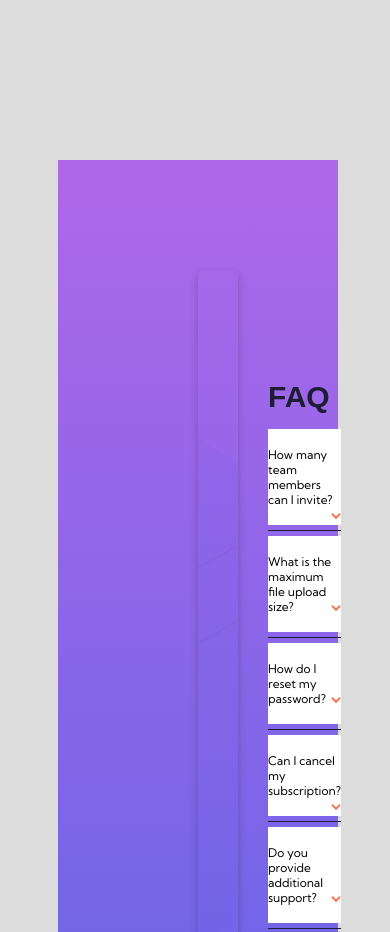
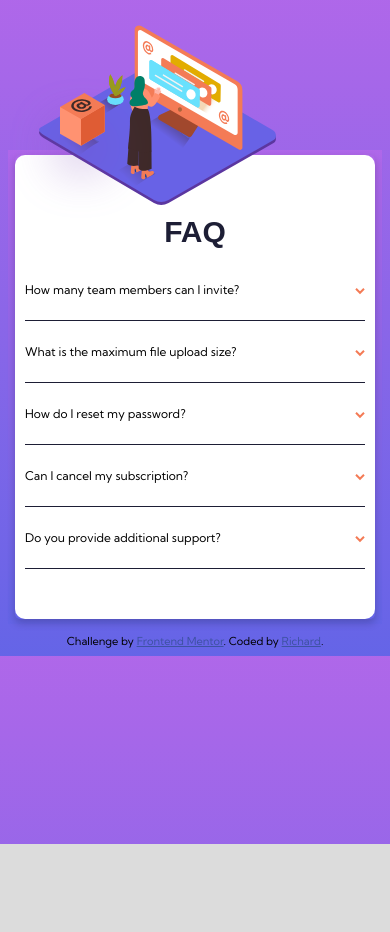
Before and after one commit to RichardOey/frontendmentor-challenge, a plain HTML site: page 1-faq-accordion-card-main/index.html in a window 390 px wide. Shown: the top 932 px of the page. After the commit the page ends 844 px from the top, so only its background shows below. Drawn offline with Linux system fonts and the light colour scheme.

Commit message:
edit mobile css

```diff
--- a/1-faq-accordion-card-main/index.html
+++ b/1-faq-accordion-card-main/index.html
@@ -20,10 +20,16 @@
           <div class="row">
             <div class="column">
               <div class="parent">
-                <div class="illustration-woman">
+                <div class="illustration-woman-desktop">
+                  <img src="images/illustration-woman-online-desktop.svg"/>
+                </div>
+                <div class="illustration-woman-mobile">
+                  <img src="images/illustration-woman-online-mobile.svg"/>
                 </div>
                 <div class="illustration-box">
+                  <img src="images/illustration-box-desktop.svg"/>
                 </div>
+
               </div>
             </div>
             <div class="column">
@@ -81,7 +87,7 @@
 
   <div class="attribution">
     Challenge by <a href="https://www.frontendmentor.io?ref=challenge" target="_blank">Frontend Mentor</a>.
-    Coded by <a href="#">Your Name Here</a>.
+    Coded by <a href="#">Richard</a>.
   </div>
 </body>
 <script>
--- a/1-faq-accordion-card-main/style.css
+++ b/1-faq-accordion-card-main/style.css
@@ -35,6 +35,7 @@ body {
 
 .row {
   display: flex;
+  flex-direction: row;
 }
 
 .column {
@@ -47,18 +48,87 @@ body {
   left: 0;
 }
 
-.illustration-woman {
+.illustration-woman-desktop {
+  display: block;
   position: absolute;
   top: -10px;
   left: -120px;
-  background-image: url(./images/illustration-woman-online-desktop.svg);
+}
+
+.illustration-woman-mobile {
+  display: none;
+  position: absolute;
+  top: -10px;
+  left: -120px;
 }
 
 .illustration-box {
   position: absolute;
-  background-position-y: 120px;
-  background-position-x: -130px;
-  background-image: url(./images/illustration-box-desktop.svg);
+  top: 120px;
+  left: -110px;
+}
+
+@media (max-width: 640px) and (min-width: 320px) {
+  body {
+    background-image: linear-gradient(
+      180deg,
+      hsl(273, 75%, 66%),
+      hsl(240, 73%, 65%)
+    );
+    font-family: "Kumbh Sans", sans-serif;
+    font-size: 12px;
+  }
+
+  .card {
+    padding: 5px 7px;
+    width: inherit;
+    margin: 150px 0px 10px 0px;
+    background-image: linear-gradient(
+      180deg,
+      hsl(273, 75%, 66%),
+      hsl(240, 73%, 65%)
+    );
+  }
+
+  .row {
+    display: flex;
+    flex-direction: column;
+  }
+
+  .title {
+    text-align: center;
+  }
+
+  .container {
+    padding: 0px 0px;
+    align-items: center;
+  }
+
+  .stack {
+    background-color: white;
+    border-radius: 10px;
+  }
+
+  .innercard {
+    padding: 50px 10px;
+    box-shadow: 0 4px 8px 0 rgba(0, 0, 0, 0.2);
+    background-image: none;
+  }
+
+  .illustration-woman-desktop {
+    display: none;
+  }
+
+  .illustration-woman-mobile {
+    display: block;
+    position: absolute;
+    top: -180px;
+    left: -15px;
+  }
+
+  .illustration-box {
+    display: none;
+  }
 }
 
 .accordion {
```
